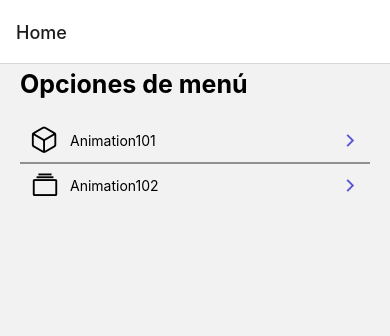
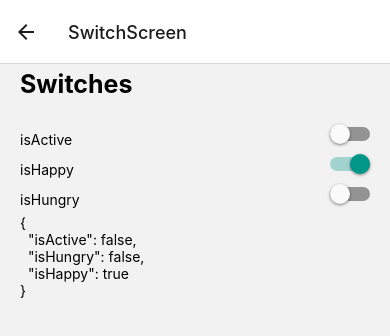
Before and after one commit to ArmandLord/react-native-components, a React Native app: screen /SwitchScreen in a window 390 px wide. Shown: the top 336 px of the page. Built offline with nearby package versions, Linux system fonts and the light colour scheme.

Commit message:
add exercise Switch

```diff
--- /dev/null
+++ b/src/components/CustomSwitch.tsx
@@ -0,0 +1,31 @@
+import React, {useState} from 'react';
+import {Switch, Text, View} from 'react-native';
+
+interface Props {
+  isOn: boolean;
+  currentState: string;
+  toggleSwitch: (v: boolean, currentState: string) => void;
+}
+
+export const CustomSwitch = ({isOn, toggleSwitch, currentState}: Props) => {
+  const [isEnable, setIsEnable] = useState(isOn);
+
+  return (
+    <View
+      style={{
+        flexDirection: 'row',
+        justifyContent: 'space-between',
+        alignItems: 'center',
+      }}>
+      <Text>{currentState}</Text>
+      <Switch
+        style={{marginBottom: 10}}
+        value={isEnable}
+        onValueChange={v => {
+          setIsEnable(v);
+          toggleSwitch(v, currentState);
+        }}
+      />
+    </View>
+  );
+};
--- /dev/null
+++ b/src/components/HeaderTitle.tsx
@@ -0,0 +1,11 @@
+import React from 'react';
+import {Text, View} from 'react-native';
+import {styles} from '../theme/appTheme';
+
+export const HeaderTitle = ({title}: {title: string}) => {
+  return (
+    <View style={{marginVertical: 5}}>
+      <Text style={styles.title}>{title}</Text>
+    </View>
+  );
+};
--- a/src/components/index.ts
+++ b/src/components/index.ts
@@ -1 +1,3 @@
+export {CustomSwitch} from './CustomSwitch';
+export {HeaderTitle} from './HeaderTitle';
 export {FlatListMenuItem} from './FlatListMenuItem';
--- /dev/null
+++ b/src/menuItems/menuItems.ts
@@ -0,0 +1,22 @@
+import {MenuItem} from '../interfaces/IMenuItems';
+
+export const menuItems: MenuItem[] = [
+  {
+    id: 1,
+    title: 'Animation101',
+    icon: 'cube-outline',
+    component: 'Animation101',
+  },
+  {
+    id: 2,
+    title: 'Animation102',
+    icon: 'albums-outline',
+    component: 'Animation102',
+  },
+  {
+    id: 3,
+    title: 'SwitchScreen',
+    icon: 'toggle-outline',
+    component: 'SwitchScreen',
+  },
+];
--- a/src/navigation/StackNavigatorComponents.tsx
+++ b/src/navigation/StackNavigatorComponents.tsx
@@ -1,13 +1,14 @@
 import React from 'react';
 import {createStackNavigator} from '@react-navigation/stack';
 import {Text, View} from 'react-native';
-import {Animation101, Animation102, HomeScreen} from '../screens';
+import {Animation101, Animation102, HomeScreen, SwitchScreen} from '../screens';
 
 export type StackNavigatorComponentsProps = {
   Home: undefined;
   Notifications: undefined;
   Animation101: undefined;
   Animation102: undefined;
+  SwitchScreen: undefined;
 };
 
 const Stack = createStackNavigator<StackNavigatorComponentsProps>();
@@ -19,6 +20,7 @@ export const StackNavigatorComponents = () => {
       <Stack.Screen name="Notifications" component={Notifications} />
       <Stack.Screen name="Animation101" component={Animation101} />
       <Stack.Screen name="Animation102" component={Animation102} />
+      <Stack.Screen name="SwitchScreen" component={SwitchScreen} />
     </Stack.Navigator>
   );
 };
--- a/src/screens/HomeScreen.tsx
+++ b/src/screens/HomeScreen.tsx
@@ -1,22 +1,9 @@
-import {FlatList, Text, View} from 'react-native';
+import {FlatList, View} from 'react-native';
 import {styles} from '../theme/appTheme';
-import {FlatListMenuItem} from '../components';
+import {FlatListMenuItem, HeaderTitle} from '../components';
 import {MenuItem} from '../interfaces/IMenuItems';
+import {menuItems} from '../menuItems/menuItems';
 
-const menuItems: MenuItem[] = [
-  {
-    id: 1,
-    title: 'Animation101',
-    icon: 'cube-outline',
-    component: 'Animation101',
-  },
-  {
-    id: 2,
-    title: 'Animation102',
-    icon: 'albums-outline',
-    component: 'Animation102',
-  },
-];
 export const HomeScreen = () => {
   const renderMenuItem = ({title, icon, id, component}: MenuItem) => {
     return (
@@ -30,11 +17,7 @@ export const HomeScreen = () => {
   };
 
   const renderListHeader = () => {
-    return (
-      <View style={{marginVertical: 5}}>
-        <Text style={styles.title}>Opciones de menú</Text>
-      </View>
-    );
+    return <HeaderTitle title="Opciones de menú" />;
   };
 
   return (
--- /dev/null
+++ b/src/screens/SwitchScreen.tsx
@@ -0,0 +1,49 @@
+import React, {useState} from 'react';
+import {Text, View} from 'react-native';
+import {CustomSwitch, HeaderTitle} from '../components';
+import {styles} from '../theme/appTheme';
+
+export const SwitchScreen = () => {
+  const [isEnabled, setIsEnabled] = useState({
+    isActive: false,
+    isHungry: false,
+    isHappy: true,
+  });
+  const toggleSwitch = (v: boolean, currentState: string) => {
+    console.log(currentState);
+
+    setIsEnabled({
+      ...isEnabled,
+      [currentState]: v,
+    });
+  };
+
+  return (
+    <View style={styles.globalMargin}>
+      <HeaderTitle title="Switches" />
+      {/* <Switch
+        trackColor={{false: '#767577', true: '#8e81ff'}}
+        thumbColor={isEnabled ? '#f5dd4b' : '#f4f3f4'}
+        // ios_backgroundColor="#3e3e3e"
+        onValueChange={toggleSwitch}
+        value={isEnabled}
+      /> */}
+      <CustomSwitch
+        isOn={isEnabled.isActive}
+        toggleSwitch={toggleSwitch}
+        currentState="isActive"
+      />
+      <CustomSwitch
+        isOn={isEnabled.isHappy}
+        toggleSwitch={toggleSwitch}
+        currentState="isHappy"
+      />
+      <CustomSwitch
+        isOn={isEnabled.isHungry}
+        toggleSwitch={toggleSwitch}
+        currentState="isHungry"
+      />
+      <Text>{JSON.stringify(isEnabled, null, 2)}</Text>
+    </View>
+  );
+};
--- a/src/screens/index.ts
+++ b/src/screens/index.ts
@@ -1,3 +1,5 @@
+export {SwitchScreen} from './SwitchScreen';
+
 export {Animation102} from './Animation102';
 export {Animation101} from './Animation101';
 
```
